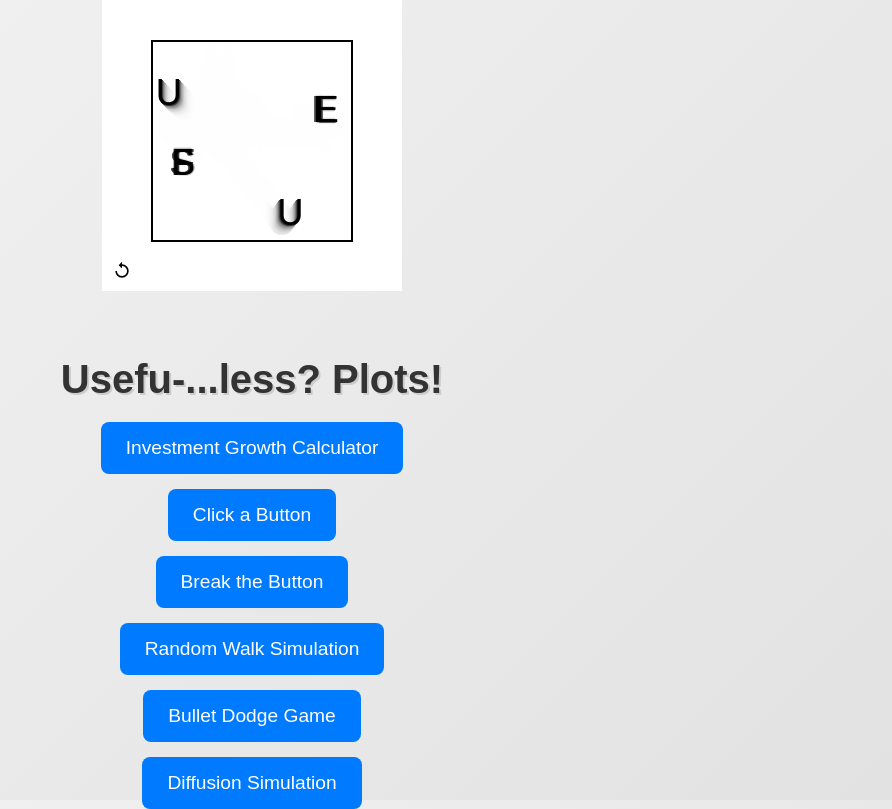
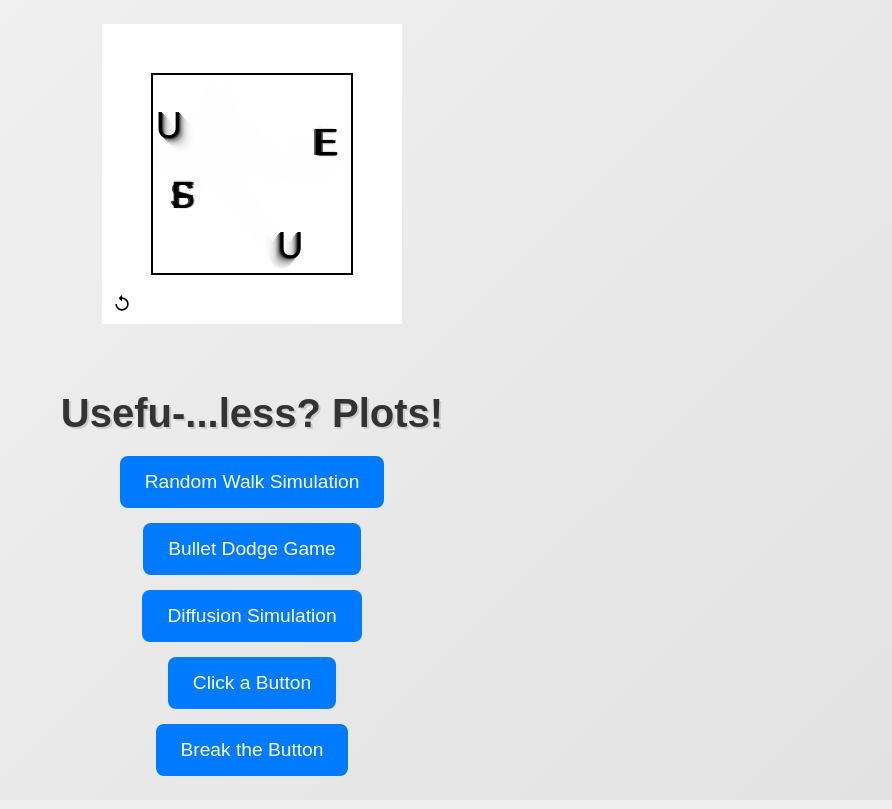
Before and after one commit to kitkatbarman/plotting_script, a Flask app: page / in a window 1280 px wide. Shown: the whole page, without its empty margins (388-1280 px from the left). Run offline with Flask 3, Linux system fonts and the light colour scheme.

Commit message:
Update home.html

```diff
--- a/app/templates/home.html
+++ b/app/templates/home.html
@@ -84,12 +84,12 @@
     </div>
     <h1>Usefu-...less? Plots!</h1>
     <div class="button-container">
-        <a href="{{ url_for('investment_app.investment_app_route', _external=True) }}">Investment Growth Calculator</a>
-        <a href="{{ url_for('click_button.click_button_page', _external=True) }}">Click a Button</a>
-        <a href="{{ url_for('break_button.break_button_page', _external=True) }}">Break the Button</a>
+        <!-- <a href="{{ url_for('investment_app.investment_app_route', _external=True) }}">Investment Growth Calculator</a> -->
         <a href="{{ url_for('randomWalk.randomWalk_page', _external=True) }}">Random Walk Simulation</a>
         <a href="{{ url_for('bullet_dodge.bullet_dodge_page', _external=True) }}">Bullet Dodge Game</a>
         <a href="{{ url_for('diffusion_simulation.diffusion_simulation_page', _external=True) }}">Diffusion Simulation</a>
+        <a href="{{ url_for('click_button.click_button_page', _external=True) }}">Click a Button</a>
+        <a href="{{ url_for('break_button.break_button_page', _external=True) }}">Break the Button</a>
     </div>
     <script src="{{ url_for('static', filename='js/title.js') }}"></script>
 </body>
```
